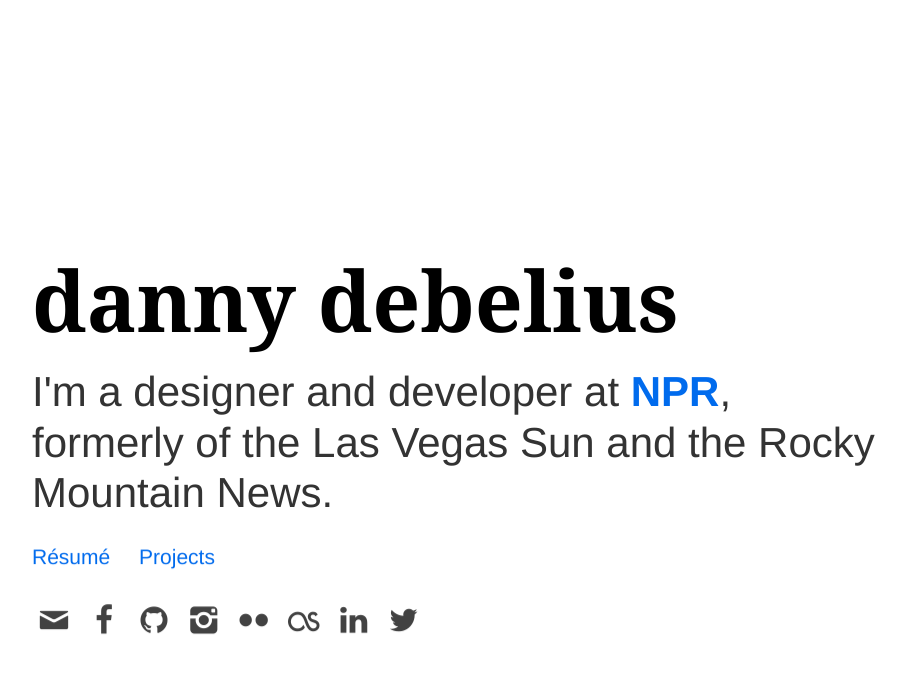
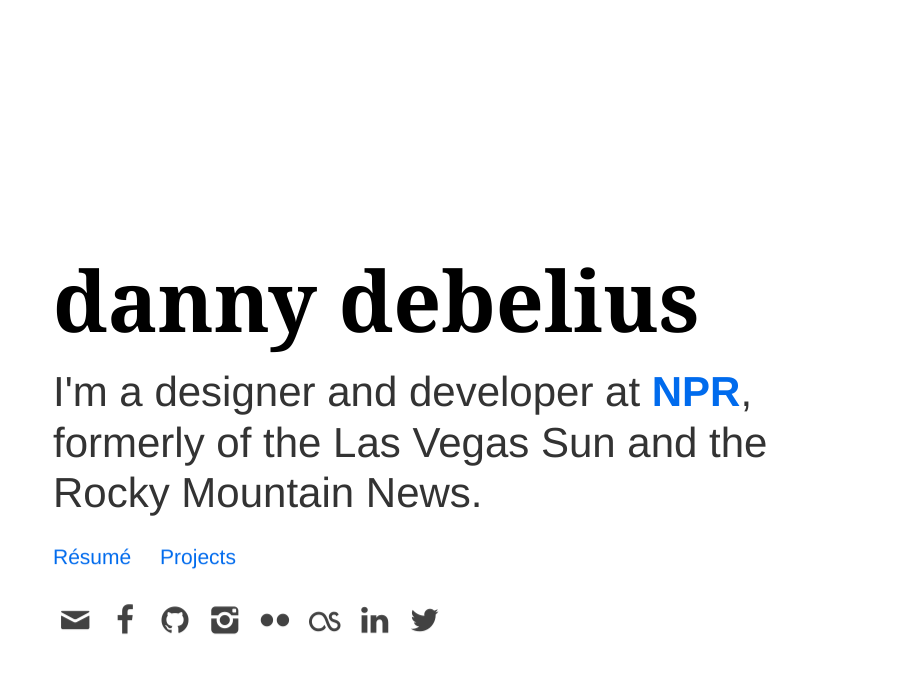
Before and after one commit to dannydb/dannydb.github.io, a Jekyll site: the page built from index.html, in a window 1280 px wide. Shown: the top 673 px of the page, without its empty margins (180-1086 px from the left). Built offline with Jekyll 4.4.1, drawn with Linux system fonts in a browser that asks for light colours.

Commit message:
fix ff block grid

```diff
--- a/_sass/_base.scss
+++ b/_sass/_base.scss
@@ -8,6 +8,10 @@ dl, dd, ol, ul, figure {
     padding: 0;
 }
 
+
+* {
+    @include box-sizing(border-box);
+}
 
 
 /**
@@ -181,22 +185,31 @@ pre {
  */
 .wrapper,
 %wrapper {
-    max-width: -webkit-calc(1024px - (#{$spacing-unit} * 2));
-    max-width:         calc(1024px - (#{$spacing-unit} * 2));
-    margin-right: auto;
-    margin-left: auto;
-    padding-right: $spacing-unit;
-    padding-left: $spacing-unit;
-    @extend %clearfix;
+    // max-width: -webkit-calc(1024px - (#{$spacing-unit} * 2));
+    // max-width:         calc(1024px - (#{$spacing-unit} * 2));
+    // margin-right: auto;
+    // margin-left: auto;
+    // padding-right: $spacing-unit;
+    // padding-left: $spacing-unit;
+    // @extend %clearfix;
 
-    @include media-query($on-laptop) {
-        max-width: -webkit-calc(800px - (#{$spacing-unit}));
-        max-width:         calc(800px - (#{$spacing-unit}));
-        padding-right: $spacing-unit / 2;
-        padding-left: $spacing-unit / 2;
+    // @include media-query($on-laptop) {
+    //     max-width: -webkit-calc(800px - (#{$spacing-unit}));
+    //     max-width:         calc(800px - (#{$spacing-unit}));
+    //     padding-right: $spacing-unit / 2;
+    //     padding-left: $spacing-unit / 2;
+    // }
+
+    @include grid-column($columns: 12, $center: true);
+
+    @media #{$medium-up} {
+        @include grid-column($columns: 10, $center: true);
     }
 
-    // @include grid-column(12);
+    @media #{$large-up} {
+        @include grid-column($columns: 8, $center: true);
+    }
+
 }
 
 
--- a/_sass/_layout.scss
+++ b/_sass/_layout.scss
@@ -14,15 +14,16 @@
 }
 
 .homepage .wrapper {
-	position: absolute;
-	left: 0;
-	right: 0;
-	top: 50%;
-	-webkit-transform: translateY(-50%);
-	   -moz-transform: translateY(-50%);
-	    -ms-transform: translateY(-50%);
-	     -o-transform: translateY(-50%);
-	        transform: translateY(-50%);
+    margin-top: 3rem;
+
+    @media #{$medium-up} {
+        position: absolute;
+        left: 0;
+        right: 0;
+        top: 50%;
+        margin-top: 0;
+        @include transform(translateY(-50%));
+    }
 }
 
  .logo {
```
